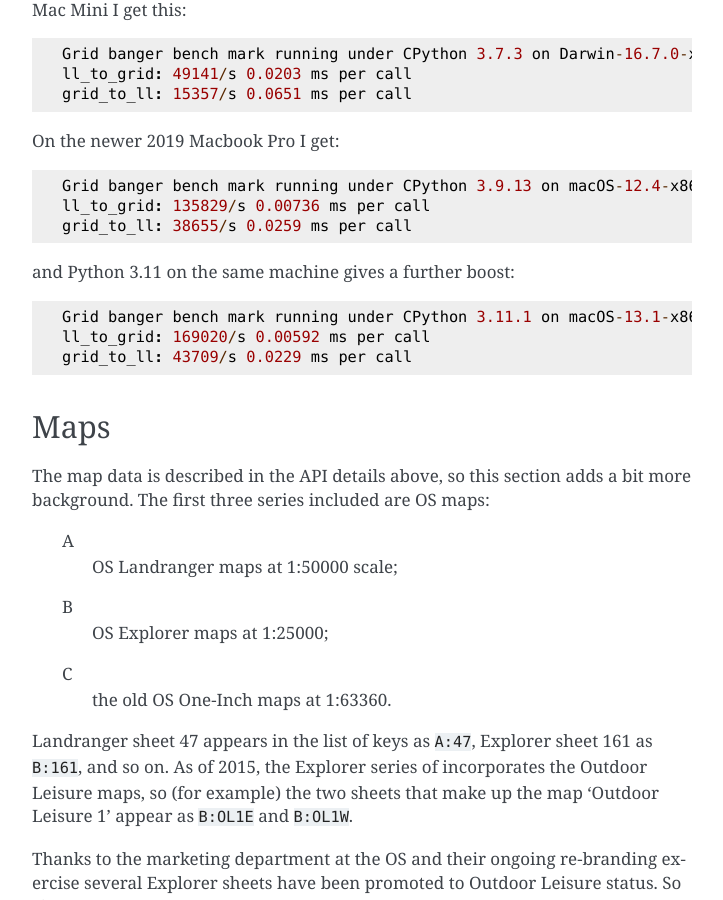
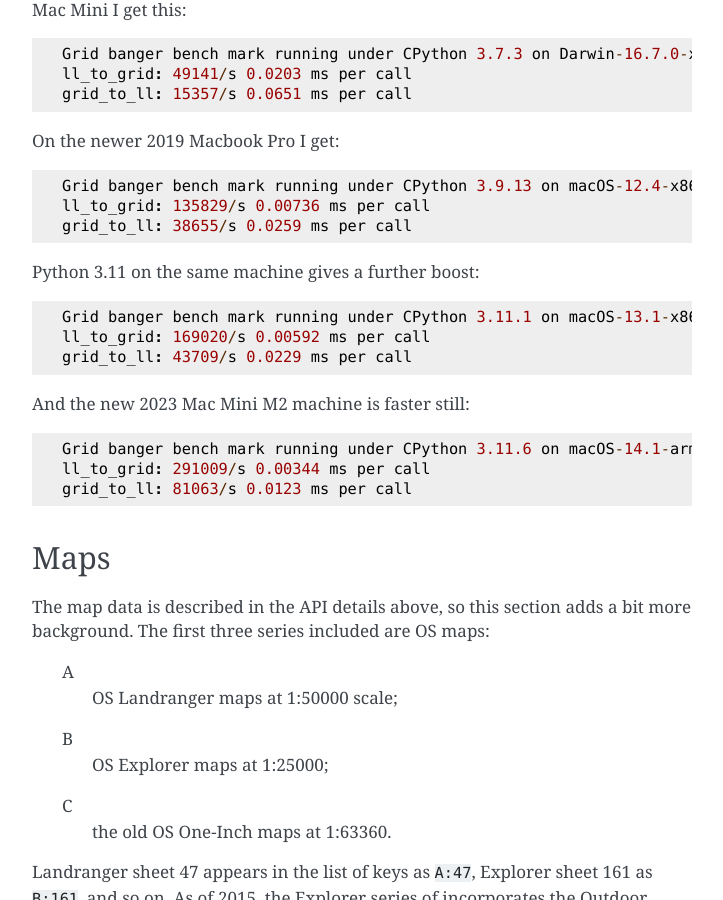
Before and after one commit to thruston/grid-banger, a Sphinx documentation site: the page built from docs/background.rst, in a window 1280 px wide and 900 px high, scrolled down 8446 px. Shown: the whole window, without its empty margins (388-1111 px from the left). Built offline with Sphinx 7.4.7, drawn with Linux system fonts in a browser that asks for light colours.

Commit message:
Updated benchmark

```diff
--- a/docs/background.rst
+++ b/docs/background.rst
@@ -404,11 +404,18 @@ On the newer 2019 Macbook Pro I get::
     ll_to_grid: 135829/s 0.00736 ms per call
     grid_to_ll: 38655/s 0.0259 ms per call
 
-and Python 3.11 on the same machine gives a further boost::
+Python 3.11 on the same machine gives a further boost::
 
     Grid banger bench mark running under CPython 3.11.1 on macOS-13.1-x86_64-i386-64bit
     ll_to_grid: 169020/s 0.00592 ms per call
     grid_to_ll: 43709/s 0.0229 ms per call
+
+And the new 2023 Mac Mini M2 machine is faster still::
+
+    Grid banger bench mark running under CPython 3.11.6 on macOS-14.1-arm64-arm-64bit
+    ll_to_grid: 291009/s 0.00344 ms per call
+    grid_to_ll: 81063/s 0.0123 ms per call
+
 
 Maps
 ----
```
